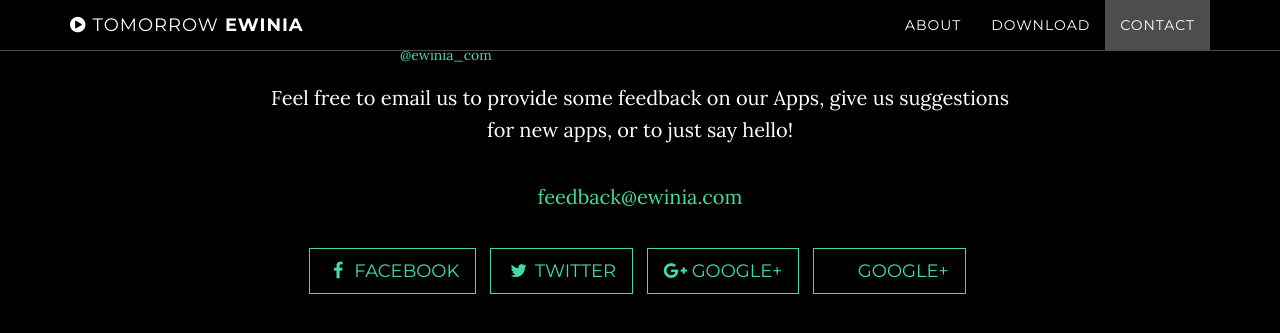
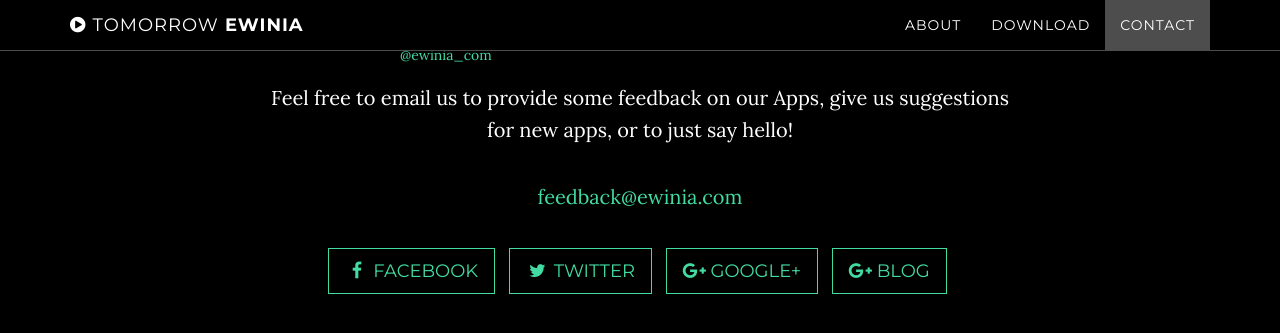
Before and after one commit to nullinstruction/home, a Jekyll site: the page index.html, which Jekyll copies as it is, in a window 1280 px wide and 900 px high, scrolled down 2286 px. Shown: the top 333 px of the window. Built offline with Jekyll 4.4.1, drawn with Linux system fonts in a browser that asks for light colours; nearby versions of some CDN libraries; comment, search, counter and statistics services are not loaded.

Commit message:
Update index.html

```diff
--- a/index.html
+++ b/index.html
@@ -195,7 +195,7 @@
                     </li>
 
                     <li>
-                        <a href="http://ewinia.blogspot.kr/" class="btn btn-default btn-lg"><i class="fa fa-googleblog fa-fw"></i> <span class="network-name">Google+</span></a>
+                        <a href="http://ewinia.blogspot.kr/" class="btn btn-default btn-lg"><i class="fa fa-google-plus fa-fw"></i> <span class="network-name">Blog</span></a>
                     </li>
 
                 </ul>
```
